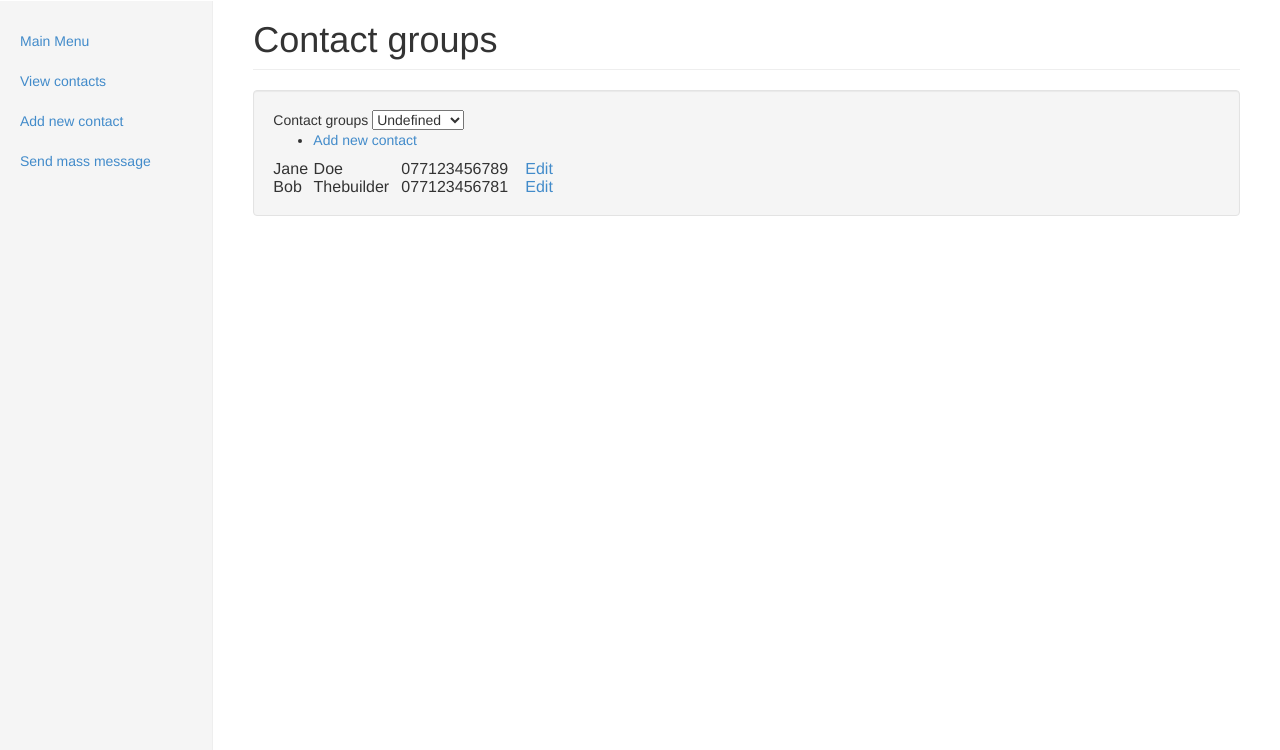
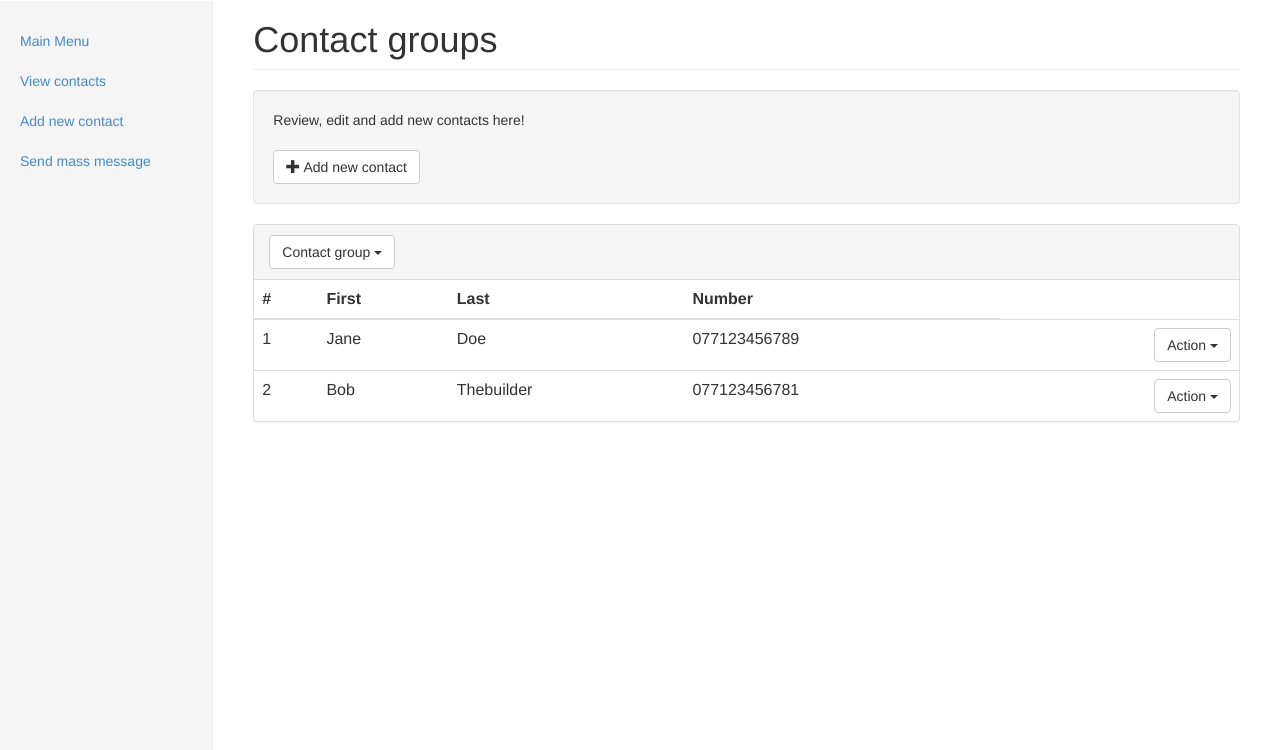
Before and after one commit to adamdavies1915/MinionSMS, a PHP site: page /masscontacts.php in a window 1280 px wide. Shown: the part 50-800 px from the top of the page. Run offline with PHP 8.4, Linux system fonts and the light colour scheme; some libraries are stand-ins or nearby versions.

Commit message:
Bootstrap'd the appearance of mass messaging pages

```diff
--- a/masscontacts.php
+++ b/masscontacts.php
@@ -9,26 +9,79 @@
         <div class="main col-sm-9 col-sm-offset-3 col-md-10 col-md-offset-2">
           <h1 class="page-header">Contact groups</h1>
           <div class="well">
-            Contact groups <select><option value="Undefined">Undefined</option><option value="Employees">Employees</option><option value="Customers">Customers</option></select>
+            Review, edit and add new contacts here!
+			<br>
+			<br>
+            <a href="./newcontact.php"><button type="button" class="btn btn-default"><span class="glyphicon glyphicon-plus" aria-hidden="true"></span> Add new contact</button></a>
+          </div>
 
-			<table style="width:30%">
+		<div class="panel panel-default">
+			<!-- Default panel contents -->
+			<div class="panel-heading">
+				<div class="dropdown">
+					<button class="btn btn-default dropdown-toggle" type="button" id="dropdownMenu1" data-toggle="dropdown" aria-expanded="true">
+						Contact group
+						<span class="caret"></span>
+					</button>
+					<ul class="dropdown-menu" role="menu" aria-labelledby="dropdownMenu1">
+						<li role="presentation"><a role="menuitem" tabindex="-1" href="#">Customers</a></li>
+						<li role="presentation"><a role="menuitem" tabindex="-1" href="#">Employees</a></li>
+						<li role="presentation"><a role="menuitem" tabindex="-1" href="#">Undefined</a></li>
+					</ul>
+				</div>
+			</div>
+
+				<!-- Table -->
+				<table class="table">
+					<thead>
 						<tr>
+							<th>#</th>
+							<th>First</th>
+							<th>Last</th>
+							<th>Number</th>
+						</tr>
+					</thead>
+					<tbody>
+						<tr>
+							<td>1</td>
 							<td>Jane</td>
 							<td>Doe</td>
 							<td>077123456789</td>
-					<td><a href="">Edit</a></td>
+							<td><div class="dropdown pull-right">
+								<div class="pull-right">
+									<button class="btn btn-default dropdown-toggle" type="button" id="dropdownMenu1" data-toggle="dropdown" aria-expanded="true">
+										Action
+										<span class="caret"></span>
+									</button>
+									<ul class="dropdown-menu" role="menu" aria-labelledby="dropdownMenu1">
+										<li role="presentation"><a role="menuitem" tabindex="-1" href="#"><span aria-hidden="true" class="pull-left glyph glyph-ok"></span> Edit</a></li>
+										<li role="presentation"><a role="menuitem" tabindex="-1" href="#"><span aria-hidden="true" class="pull-left glyph glyph-remove"></span> Delete</a></li>
+									</ul>
+								</div>
+							</div></td>
 						</tr>
 						<tr>
+							<td>2</td>
 							<td>Bob</td>
 							<td>Thebuilder</td>
 							<td>077123456781</td>
-					<td><a href="">Edit</a></td>
-				</tr>
-
-			<ul>
-              <li><a href="./newcontact.php">Add new contact</a></li>
+							<td><div class="dropdown pull-right">
+								<div class="pull-right">
+									<button class="btn btn-default dropdown-toggle" type="button" id="dropdownMenu1" data-toggle="dropdown" aria-expanded="true">
+										Action
+										<span class="caret"></span>
+									</button>
+									<ul class="dropdown-menu" role="menu" aria-labelledby="dropdownMenu1">
+										<li role="presentation"><a role="menuitem" tabindex="-1" href="#"><span aria-hidden="true" class="pull-left glyph glyph-ok"></span> Edit</a></li>
+										<li role="presentation"><a role="menuitem" tabindex="-1" href="#"><span aria-hidden="true" class="pull-left glyph glyph-remove"></span> Delete</a></li>
 									</ul>
 								</div>
+							</div></td>
+						</tr>
+					</tbody>
+				</table>
+		</div>
+
         </div>
 		</div>
       </div>
```
Also changed, not shown: mass.php (+5 -7 lines), newcontact.php (+16 -17 lines), sendmass.php (+22 -8 lines). Lines whose indentation alone changed are shown as unchanged.
